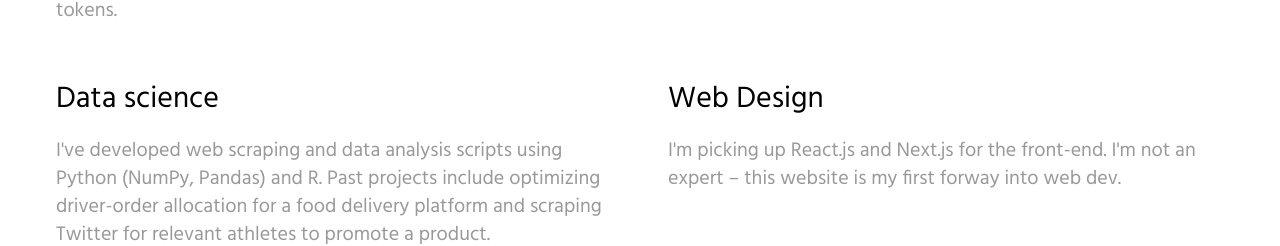
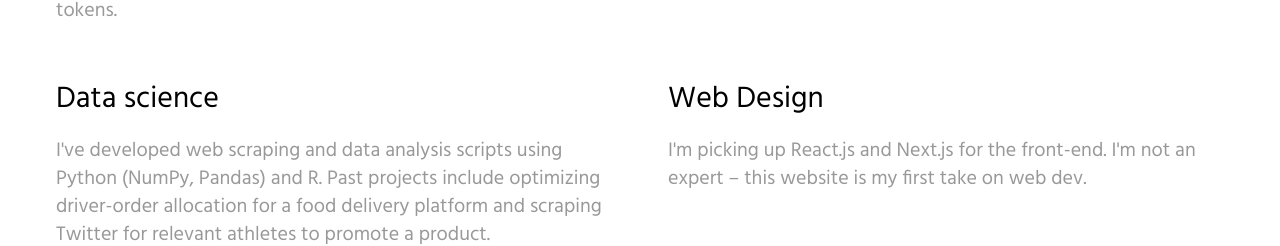
Before and after one commit to arham-habib/arham-portfolio, a Next.js app: page / in a window 1280 px wide. Shown: the part 2491-2737 px from the top of the page. Built offline with nearby package versions, Linux system fonts and the light colour scheme.

Commit message:
bug
fixed error w link

```diff
--- a/components/Footer/index.js
+++ b/components/Footer/index.js
@@ -6,7 +6,7 @@ const Footer = ({ dark }) => {
   return (
     <>
       <div className="mt-5 laptop:mt-40 p-2 laptop:p-0">
-        <h1 className="text-2xl text-bold">Contact.</h1>
+        <h1 className="text-2xl text-bold">Contact:</h1>
         <div className="mt-5">
           <Socials />
         </div>
--- a/data/portfolio.json
+++ b/data/portfolio.json
@@ -23,7 +23,7 @@
         {"id":"1","title":"Smart contract development","description":"I'm familiar with smart contract development in Solidity and Clarity for EVM-compatible chains and the Stacks chain, respectively. Past projects include a DEX indexed to invest in athlete performance and creating a marketplace for ERC-1155 tokens."},
         {"id":"4","title":"Investment vehicles","description":"I've created and deployed SPVs to facilitate investments in Charlton Athletic (a Premier League football team)'s player acquisition and revenue from sell ons. $2M raised, legal process facilitated by Assure."},
         {"id":"3","title":"Data science","description":"I've developed web scraping and data analysis scripts using Python (NumPy, Pandas) and R. Past projects include optimizing driver-order allocation for a food delivery platform and scraping Twitter for relevant athletes to promote a product."},
-        {"id":"2","title":"Web Design","description":"I'm picking up React.js and Next.js for the front-end. I'm not an expert – this website is my first forway into web dev."}
+        {"id":"2","title":"Web Design","description":"I'm picking up React.js and Next.js for the front-end. I'm not an expert – this website is my first take on web dev."}
     ],
     "media":[
         {"id":"1","title":"SportTechie","imageSrc":"","description":"","link":"https://www.sporttechie.com/name-image-likeness-and-a-handshake-vo2-is-the-marketplace-that-lets-fans-meet-greet-and-virtually-invest-in-an-athlete#"},
--- a/pages/index.js
+++ b/pages/index.js
@@ -97,7 +97,7 @@ export default function Home() {
               ref={textThree}
               className="text-3xl tablet:text-6xl laptop:text-6xl laptopl:text-8xl p-1 tablet:p-2 text-bold w-full laptop:w-4/5"
             >
-              {data.headerTaglineThree} <a href="https://vo2.fans" target="_blank">VO2</a>
+              {data.headerTaglineThree} <a href="https://vo2.fans" target="_blank" rel="noreferrer">VO2</a>
             </h1>
             <h1
               ref={textFour}
```
